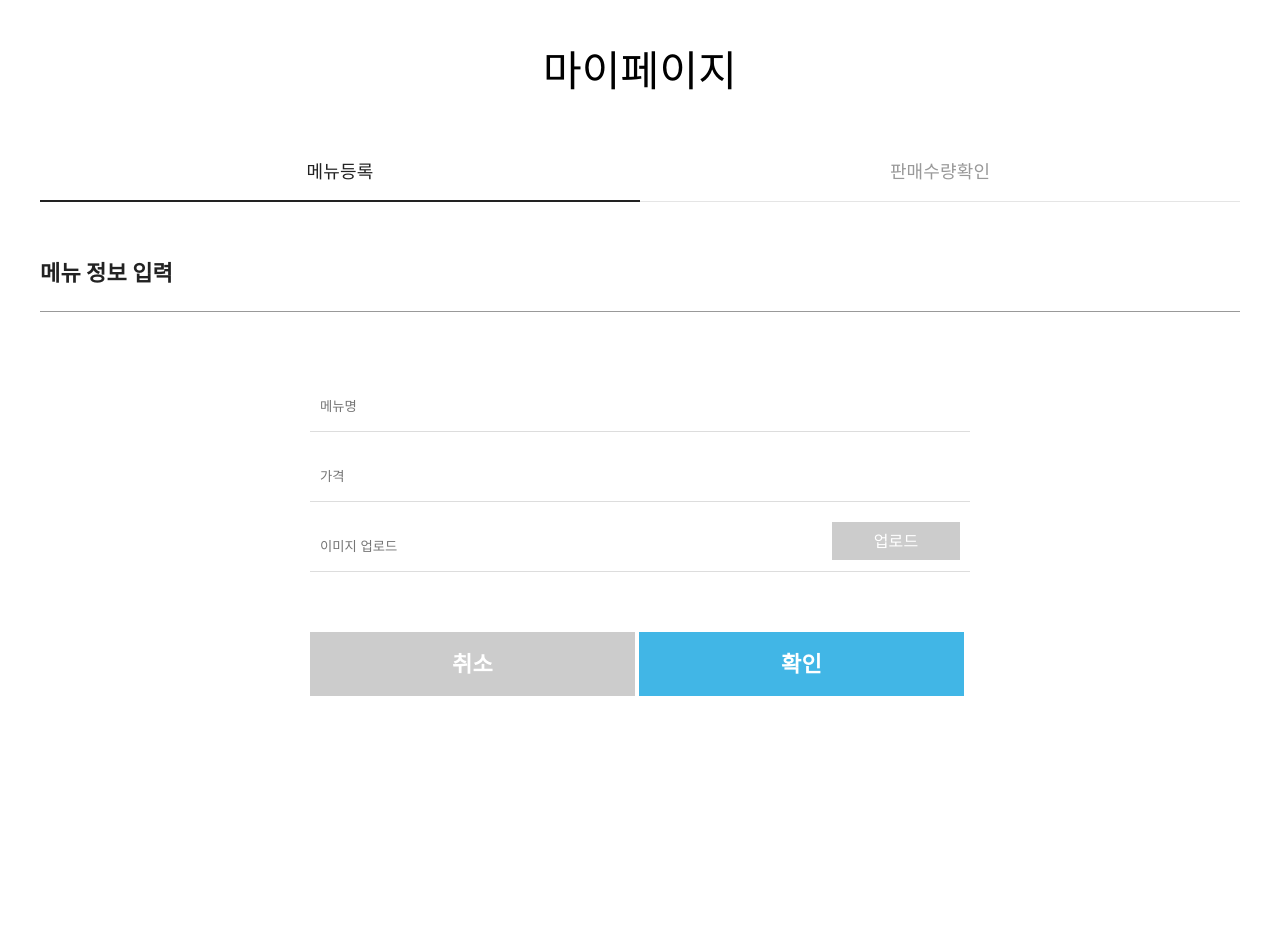
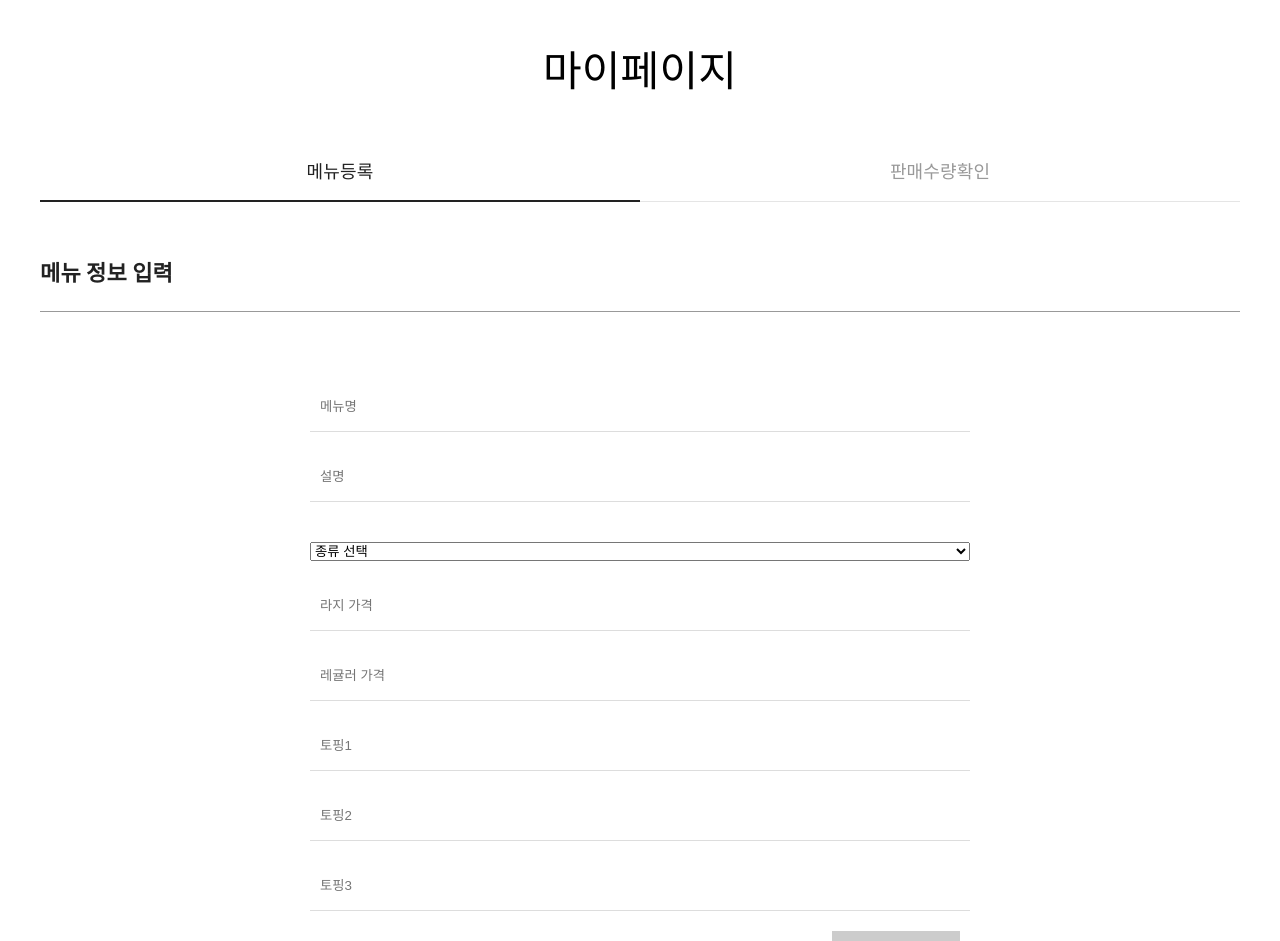
Before and after one commit to winteeeee/wp_termproject, a React (Create React App) app: page /MenuReg in a window 1280 px wide. Shown: the top 941 px of the page. Before the commit the page ends 816 px from the top, so only its background shows below. Built offline with nearby package versions, Linux system fonts and the light colour scheme.

Commit message:
메뉴 정보 입력 input 필드 확장

```diff
--- a/src/components/owner_page/OwnerPage.css
+++ b/src/components/owner_page/OwnerPage.css
@@ -117,6 +117,11 @@ input[type="number"]::-webkit-inner-spin-button {
     border-bottom: 1px solid #41b6e6;
 }
 
+.my-page-menureg .my-page-menureg-container .info-container .alvolo-input select {
+    margin-top: 20px;
+    width: 100%;
+}
+
 .my-page-menureg .my-page-menureg-container .info-container .file-upload {
     position: relative;
 }
--- a/src/components/owner_page/OwnerPageMenuReg.js
+++ b/src/components/owner_page/OwnerPageMenuReg.js
@@ -4,18 +4,50 @@ import axios from "axios";
 
 function OwnerPageMenuReg() {
     const [name, setName] = useState("");
+    const [description, setDescription] = useState("");
+    const [kind, setKind] = useState("");
     const [priceL, setPriceL] = useState("");
+    const [priceR, setPriceR] = useState("");
+    const [topping1, setTopping1] = useState("");
+    const [topping2, setTopping2] = useState("");
+    const [topping3, setTopping3] = useState("");
+    const [img, setImg] = useState();
     const [fileName, setFileName] = useState("이미지 업로드");
 
     const nameChange = (e) => {
         setName(e.target.value);
     }
 
+    const descriptionChange = (e) => {
+        setDescription(e.target.value);
+    }
+
+    const kindChange = (e) => {
+        setKind(e.target.value);
+    }
+
     const priceLChange = (e) => {
         setPriceL(e.target.value);
     }
 
+    const priceRChange = (e) => {
+        setPriceR(e.target.value);
+    }
+
+    const topping1Change = (e) => {
+        setTopping1(e.target.value);
+    }
+
+    const topping2Change = (e) => {
+        setTopping2(e.target.value);
+    }
+
+    const topping3Change = (e) => {
+        setTopping3(e.target.value);
+    }
+
     const fileChange = (e) => {
+        setImg(e.target.files[0]);
         setFileName('' + e.target.files[0].name);
     }
 
@@ -28,13 +60,25 @@ function OwnerPageMenuReg() {
     }
 
     const submit = (e) => {
-        const pizza = {
-            name: name,
-            priceL: priceL
-        };
-        console.log(pizza);
+        const pizza = new FormData();
+        pizza.append("name", name);
+        pizza.append("description", description);
+        pizza.append("kind", kind);
+        pizza.append("priceL", priceL);
+        pizza.append("priceR", priceR);
+        pizza.append("topping1", topping1);
+        pizza.append("topping2", topping2);
+        pizza.append("topping3", topping3);
+        pizza.append("img", img);
+        for (let key of pizza.keys()) {
+            console.log(pizza.get(key));
+        }
 
-        axios.post("http://localhost:4000/MenuReg", pizza).then(r => console.log(r));
+        axios.post("http://localhost:4000/MenuReg", pizza, {
+            headers: {
+                "Content-Type": "multipart/form-data",
+            }
+        }).then(r => console.log(r));
     }
 
     return (
@@ -49,7 +93,30 @@ function OwnerPageMenuReg() {
                             <input type="text" value={name} placeholder="메뉴명" onFocus={onFocus} onBlur={onBlur} onChange={nameChange}></input>
                         </div>
                         <div className="alvolo-input">
-                            <input type="number" value={priceL} placeholder="가격" onFocus={onFocus} onBlur={onBlur} onChange={priceLChange}></input>
+                            <input type="text" value={description} placeholder="설명" onFocus={onFocus} onBlur={onBlur} onChange={descriptionChange}></input>
+                        </div>
+                        <div className="alvolo-input">
+                            <select onChange={kindChange}>
+                                <option value="null" selected disabled>종류 선택</option>
+                                <option value="masterPizza">장인피자</option>
+                                <option value="expertPizza">달인피자</option>
+                                <option value="luxuryPizza">명품피자</option>
+                            </select>
+                        </div>
+                        <div className="alvolo-input">
+                            <input type="number" value={priceL} placeholder="라지 가격" onFocus={onFocus} onBlur={onBlur} onChange={priceLChange}></input>
+                        </div>
+                        <div className="alvolo-input">
+                            <input type="number" value={priceR} placeholder="레귤러 가격" onFocus={onFocus} onBlur={onBlur} onChange={priceRChange}></input>
+                        </div>
+                        <div className="alvolo-input">
+                            <input type="text" value={topping1} placeholder="토핑1" onFocus={onFocus} onBlur={onBlur} onChange={topping1Change}></input>
+                        </div>
+                        <div className="alvolo-input">
+                            <input type="text" value={topping2} placeholder="토핑2" onFocus={onFocus} onBlur={onBlur} onChange={topping2Change}></input>
+                        </div>
+                        <div className="alvolo-input">
+                            <input type="text" value={topping3} placeholder="토핑3" onFocus={onFocus} onBlur={onBlur} onChange={topping3Change}></input>
                         </div>
                         <div className="file-upload">
                             <input className="image-placeholder" placeholder={fileName} disabled></input>
```
Also changed, not shown: src/components/owner_page/img/Question_mark_(black).png (added).
